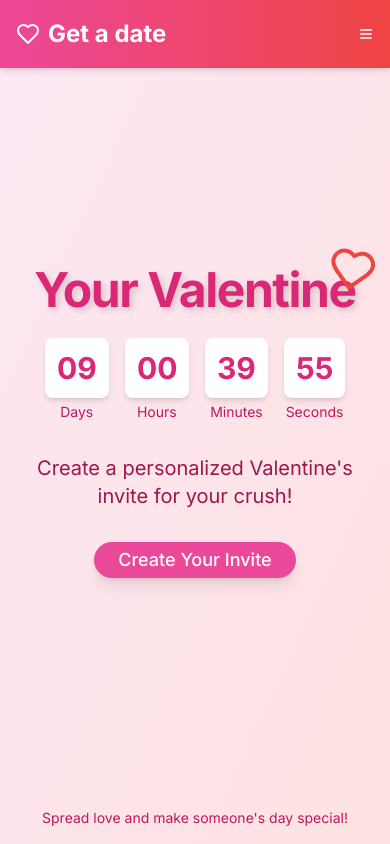
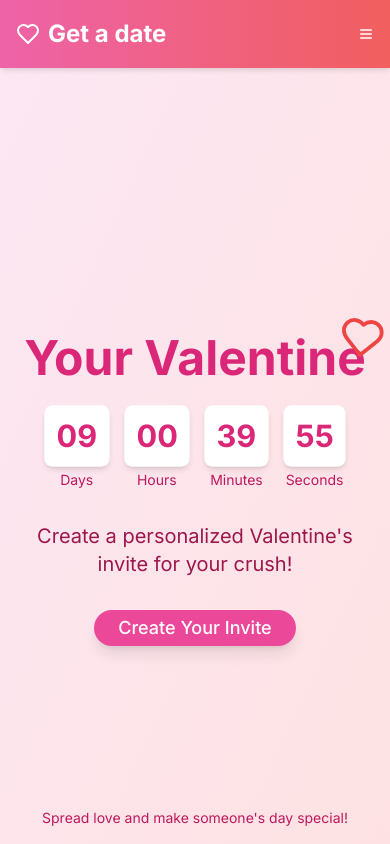
Before and after one commit to MeAshikeqbal/get-a-date, a Next.js app: page / in a window 390 px wide. Shown: the top 844 px of the page. Built offline with nearby package versions, Linux system fonts and the light colour scheme.

Commit message:
Update invite functionality: make recipientEmail optional, enhance email notification logic, and clean up styles

```diff
--- a/app/api/invites/route.ts
+++ b/app/api/invites/route.ts
@@ -11,7 +11,7 @@ const inviteSchema = z.object({
   senderName: z.string().nonempty(),
   senderEmail: z.string().email(),
   recipientName: z.string().nonempty(),
-  recipientEmail: z.string().email(),
+  recipientEmail: z.string().email().optional().or(z.literal("")),
   message: z.string().nonempty(),
   isAnonymous: z.boolean(),
   theme: z.enum(["romantic", "funny", "mysterious"]),
@@ -42,36 +42,40 @@ export async function POST(req: Request) {
     const { senderName, senderEmail, recipientName, recipientEmail, message, isAnonymous, theme, gif } =
       validationResult.data
 
-    const poem = await generatePoem(recipientName, recipientEmail)
+    const poem = await generatePoem(recipientName, recipientEmail || "")
+    const inviteLink = nanoid(10)
+
     const invite = new Invite({
       senderName,
       senderEmail,
       recipientName,
-      recipientEmail,
+      ...(recipientEmail && { recipientEmail }),
       message,
       isAnonymous,
       theme,
       gif,
       poem,
-      link: nanoid(10), // Generate a random 10-character string using nanoid
+      link: inviteLink,
     })
 
-    // Send email notification
+    // Send email notification only if recipientEmail is available and not empty
     let emailSent = false
-    try {
-      emailSent = await sendInviteEmail(recipientEmail, invite.link, senderName, isAnonymous)
-    } catch (emailError) {
-      console.error("Error sending email:", emailError)
-      // Continue with invite creation even if email fails
+    if (recipientEmail && recipientEmail.trim() !== "") {
+      try {
+        emailSent = await sendInviteEmail(recipientEmail, inviteLink, senderName, isAnonymous)
+        invite.emailSent = emailSent
+      } catch (emailError) {
+        console.error("Error sending email:", emailError)
+        // Continue with invite creation even if email fails
+      }
     }
 
-    invite.emailSent = emailSent
     await invite.save()
 
     return NextResponse.json({
       success: true,
-      link: invite.link,
-      emailSent: emailSent,
+      link: inviteLink,
+      emailSent,
     })
   } catch (error) {
     console.error("Error creating invite:", error)
--- a/app/create/page.tsx
+++ b/app/create/page.tsx
@@ -32,12 +32,7 @@ export default function CreateInvite() {
     e.preventDefault()
     setIsLoading(true)
 
-    if (
-      !formData.senderName ||
-      !formData.recipientName ||
-      !formData.message ||
-      !formData.senderEmail
-    ) {
+    if (!formData.senderName || !formData.recipientName || !formData.message || !formData.senderEmail) {
       toast({
         title: "Error",
         description: "Please fill in all required fields.",
@@ -141,7 +136,7 @@ export default function CreateInvite() {
               animate={{ y: 0, opacity: 1 }}
               transition={{ duration: 0.5, delay: 0.4 }}
             >
-              <Label htmlFor="recipientEmail">Recipient&apos;s Email</Label>
+              <Label htmlFor="recipientEmail">Recipient&apos;s Email (Optional)</Label>
               <Input
                 id="recipientEmail"
                 type="email"
--- a/app/globals.css
+++ b/app/globals.css
@@ -84,32 +84,6 @@ body {
   @apply bg-purple-100 text-purple-800;
 }
 
-h1 {
-  font-size: clamp(2rem, 6vw, 4rem);
-  font-weight: 800;
-  color: #e91e63; /* Deep pink */
-  text-shadow: 3px 3px 6px rgba(0, 0, 0, 0.15);
-  margin-bottom: 1.2rem;
-  line-height: 1.2;
-  letter-spacing: -0.03em;
-}
-
-h2 {
-  font-size: clamp(1.5rem, 4vw, 2.8rem);
-  font-weight: 700;
-  color: #ff4081; /* Vibrant pink */
-  margin-bottom: 1rem;
-  line-height: 1.3;
-  letter-spacing: -0.02em;
-}
-
-/* Text Content */
-p {
-  font-size: clamp(1rem, 2.2vw, 1.4rem);
-  line-height: 1.8;
-  color: #444;
-  margin-bottom: 1.2rem;
-}
 
 /* Add some additional styles for special cases */
 .romantic-text {
--- a/components/Navbar.tsx
+++ b/components/Navbar.tsx
@@ -10,8 +10,6 @@ import { Heart, Menu } from "lucide-react"
 const navItems = [
   { href: "/", label: "Home" },
   { href: "/create", label: "Create Invite" },
-  { href: "/privacy-policy", label: "Privacy Policy" },
-  { href: "/terms-of-service", label: "Terms of Service" },
 ]
 
 export function Navbar() {
@@ -19,7 +17,7 @@ export function Navbar() {
   const pathname = usePathname()
 
   return (
-    <nav className="bg-gradient-to-r from-pink-500 to-red-500 absolute w-full top-0 z-50 shadow-md">
+    <nav className="bg-gradient-to-r from-pink-500 to-red-500 sticky top-0 opacity-85 z-50 shadow-md">
       <div className="container mx-auto px-4">
         <div className="flex justify-between items-center py-4">
           <Link href="/" className="flex items-center space-x-2">
--- a/lib/models/Invite.ts
+++ b/lib/models/Invite.ts
@@ -4,7 +4,7 @@ const InviteSchema = new mongoose.Schema({
   senderName: String,
   senderEmail: String,
   recipientName: String,
-  recipientEmail: String,
+  recipientEmail: { type: String, required: false },
   message: String,
   isAnonymous: Boolean,
   theme: String,
```
